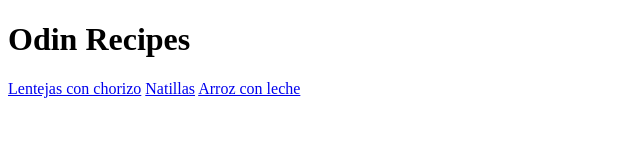
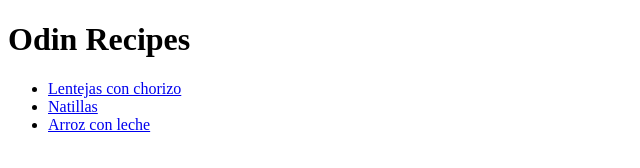
Before and after one commit to JohnAntz/odin-recipes, a plain HTML site: page index.html in a window 1280 px wide. Shown: the whole page, without its empty margins (0-640 px from the left). Drawn offline with Linux system fonts and the light colour scheme.

Commit message:
Create recipe list
Rearranged the recipe links so they are
a list instead of appearing next to each other

```diff
--- a/index.html
+++ b/index.html
@@ -7,8 +7,10 @@
   </head>
   <body>
     <h1>Odin Recipes</h1>
-    <a href="recipes/lentejas.html">Lentejas con chorizo</a>
-    <a href="recipes/natillas.html">Natillas</a>
-    <a href="recipes/arrozconleche.html">Arroz con leche</a>
+    <ul>
+      <li><a href="recipes/lentejas.html">Lentejas con chorizo</a></li>
+      <li><a href="recipes/natillas.html">Natillas</a></li>
+      <li><a href="recipes/arrozconleche.html">Arroz con leche</a></li>
+    </ul>
   </body>
 </html>
```
